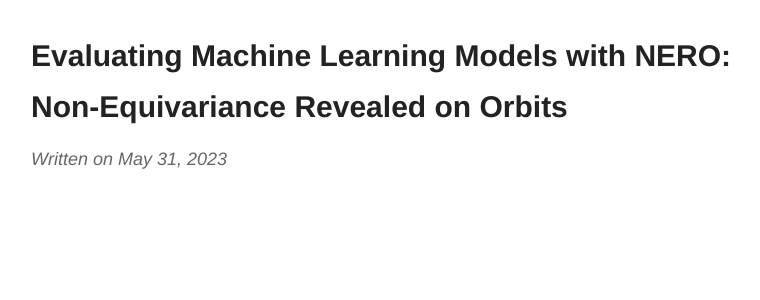
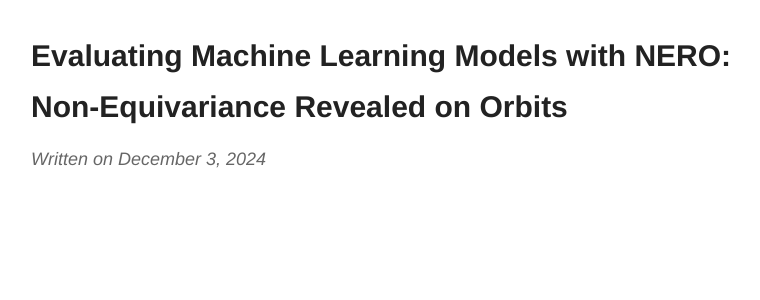
Before and after one commit to zhuokaizhao/zhuokaizhao.github.io, a Jekyll site: the page built from _posts/2024-12-03-nero.md, in a window 1280 px wide. Shown: the top 300 px of the page, without its empty margins (249-1009 px from the left). Built offline with Jekyll 4.4.1, drawn with Linux system fonts in a browser that asks for light colours; our own code applies the rules of GitHub Pages for plain Markdown files.

Commit message:
Updated.

```diff
--- a/_posts/2023-05-31-nero.md
+++ b/_posts/2024-12-03-nero.md
@@ -1,11 +1,11 @@
 ---
 title: "Evaluating Machine Learning Models with NERO: Non-Equivariance Revealed on Orbits"
-date: 2023-05-31
-year: 2023
+date: 2024-12-03
+year: 2024
 paper: True
 venue: 'ArXiv'
 arxiv: 2305.19889
-arxiv_url: https://arxiv.org/abs/2305.19889
+arxiv_url: https://openreview.net/pdf?id=cftKAMCl2h
 teaser: ./images/nero.png
 code: https://github.com/zhuokaizhao/nero_vis
 authors: <b>Zhuokai Zhao</b>,
```
